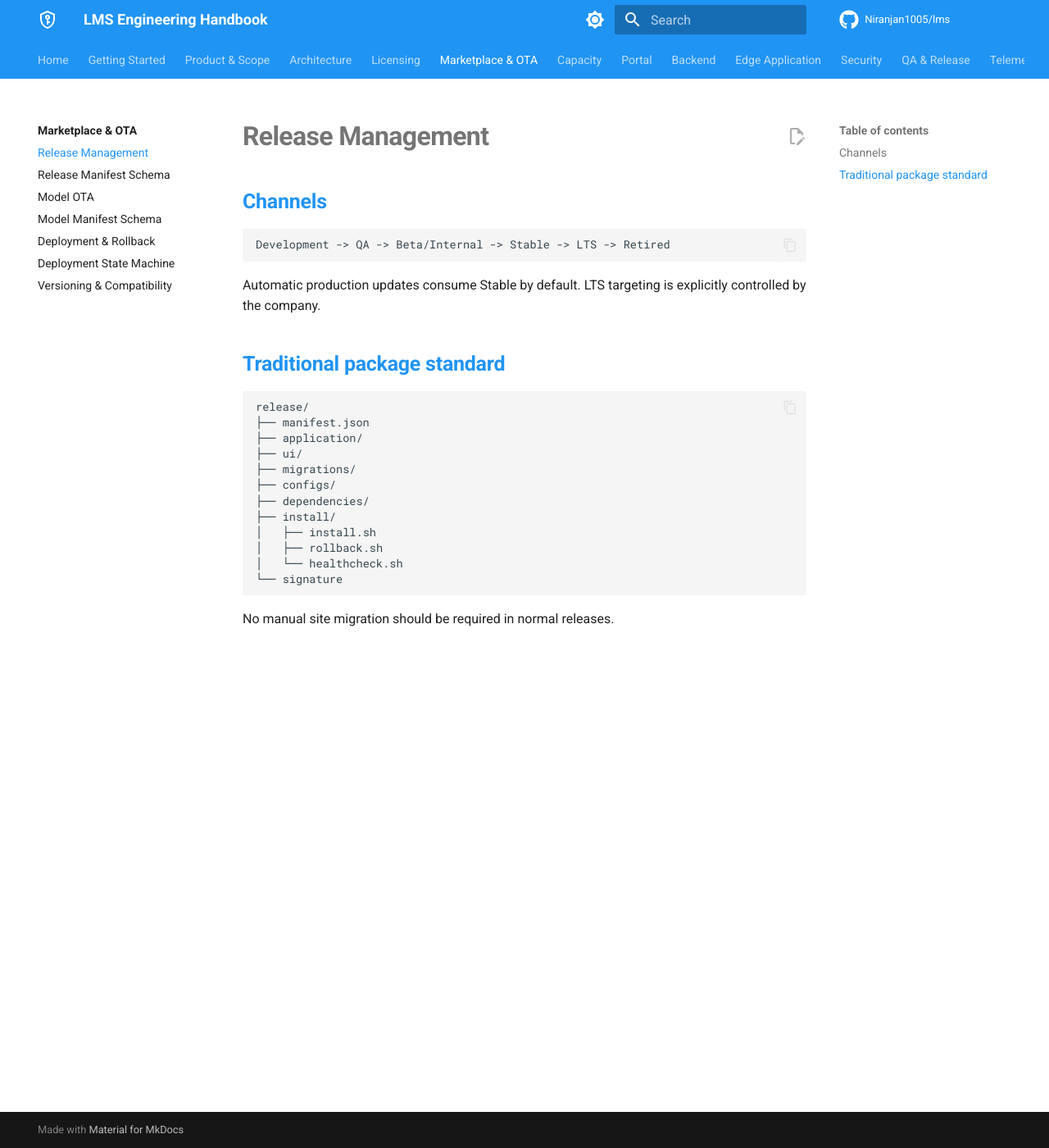
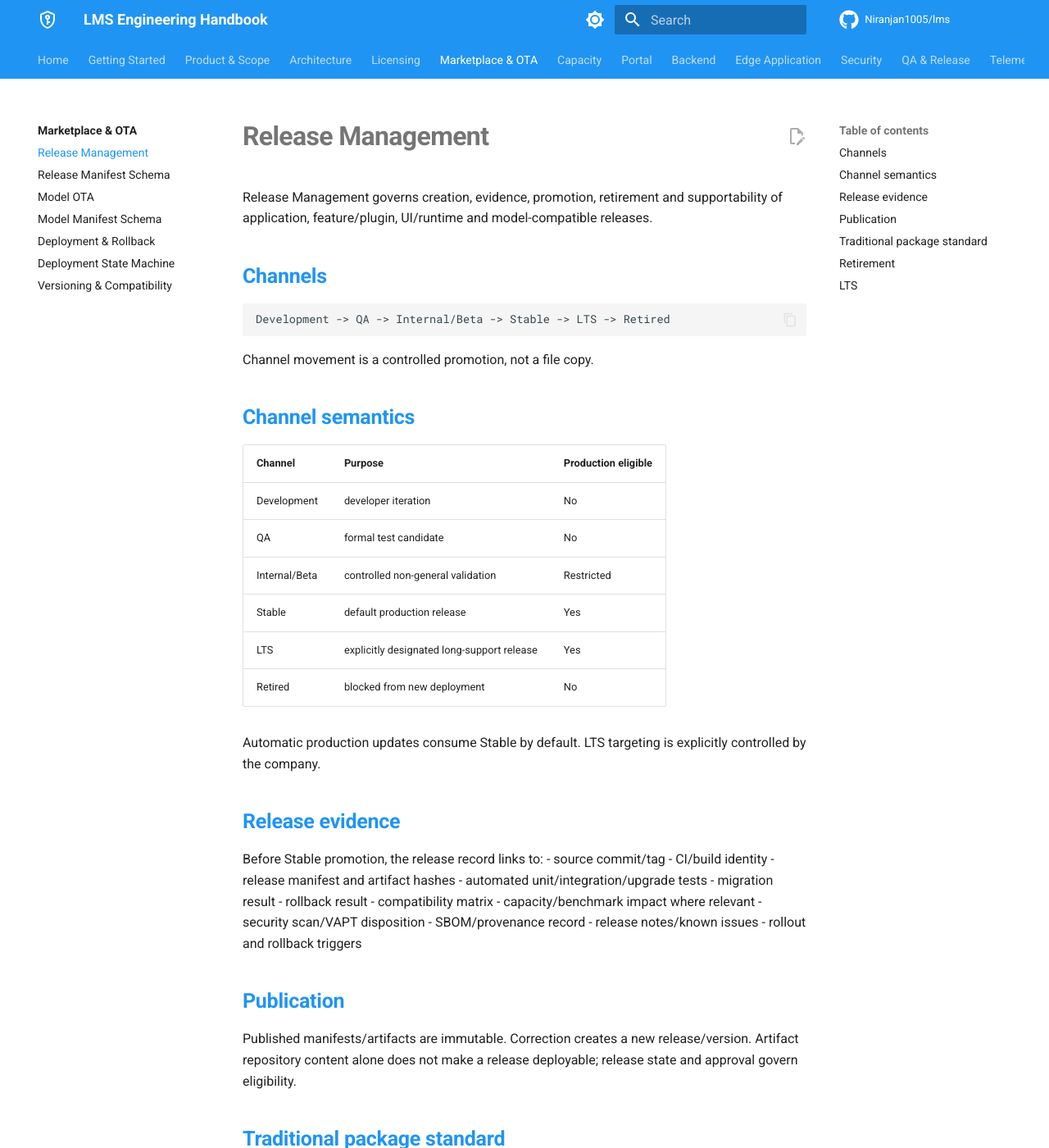
Before and after one commit to Niranjan1005/lms, an MkDocs documentation site: the page built from docs/marketplace-ota/releases.md, in a window 1280 px wide and 1400 px high. Shown: the whole window at 82% size. Built offline with MkDocs 1.6.1 and Material for MkDocs 9.7.7, drawn with Linux system fonts in a browser that asks for light colours; comment, search, counter and statistics services are not loaded; some of the changed text lies outside the part shown.

Commit message:
docs: deepen release management

```diff
--- a/docs/marketplace-ota/releases.md
+++ b/docs/marketplace-ota/releases.md
@@ -1,12 +1,47 @@
 # Release Management
+
+Release Management governs creation, evidence, promotion, retirement and supportability of application, feature/plugin, UI/runtime and model-compatible releases.
 
 ## Channels
 
 ~~~text
-Development -> QA -> Beta/Internal -> Stable -> LTS -> Retired
+Development -> QA -> Internal/Beta -> Stable -> LTS -> Retired
 ~~~
 
+Channel movement is a controlled promotion, not a file copy.
+
+## Channel semantics
+
+| Channel | Purpose | Production eligible |
+|---|---|---|
+| Development | developer iteration | No |
+| QA | formal test candidate | No |
+| Internal/Beta | controlled non-general validation | Restricted |
+| Stable | default production release | Yes |
+| LTS | explicitly designated long-support release | Yes |
+| Retired | blocked from new deployment | No |
+
 Automatic production updates consume Stable by default. LTS targeting is explicitly controlled by the company.
+
+## Release evidence
+
+Before Stable promotion, the release record links to:
+- source commit/tag
+- CI/build identity
+- release manifest and artifact hashes
+- automated unit/integration/upgrade tests
+- migration result
+- rollback result
+- compatibility matrix
+- capacity/benchmark impact where relevant
+- security scan/VAPT disposition
+- SBOM/provenance record
+- release notes/known issues
+- rollout and rollback triggers
+
+## Publication
+
+Published manifests/artifacts are immutable. Correction creates a new release/version. Artifact repository content alone does not make a release deployable; release state and approval govern eligibility.
 
 ## Traditional package standard
 
@@ -25,4 +60,12 @@ release/
 └── signature
 ~~~
 
-No manual site migration should be required in normal releases.
+Install/migration/rollback handlers are signed artifacts. No normal production release depends on manual site migration.
+
+## Retirement
+
+Retirement prevents new deployment. Existing installations are not silently removed. Support policy determines required upgrade path and emergency-block behavior.
+
+## LTS
+
+LTS designation requires explicit support-life decision, supported upgrade paths, compatibility evidence and operational commitment. Stable does not automatically become LTS.
```
